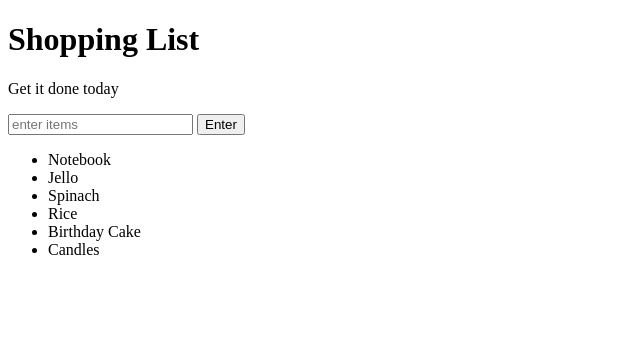
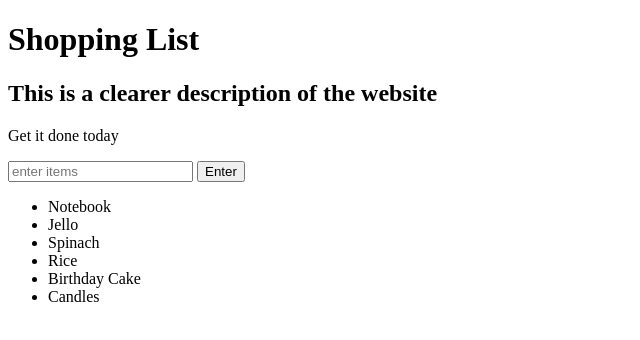
Before and after one commit to Fejiro124/Practice, a plain HTML site: page index.html in a window 1280 px wide. Shown: the whole page, without its empty margins (0-640 px from the left). Drawn offline with Linux system fonts and the light colour scheme.

```diff
--- a/index.html
+++ b/index.html
@@ -6,6 +6,7 @@
 </head>
 <body>
 	<h1>Shopping List</h1>
+	<h2>This is a clearer description of the website</h2>
 	<p id="first">Get it done today</p>
 	<input id="userinput" type="text" placeholder="enter items">
 	<button id ="enter">Enter</button>
```
